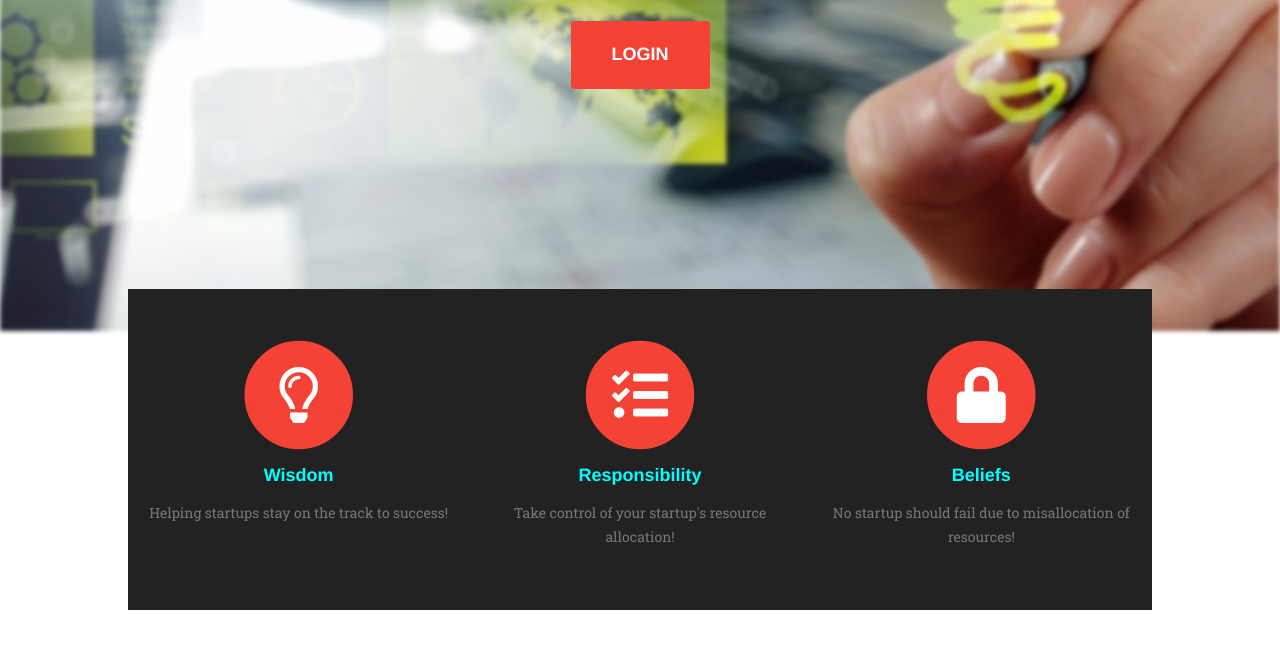
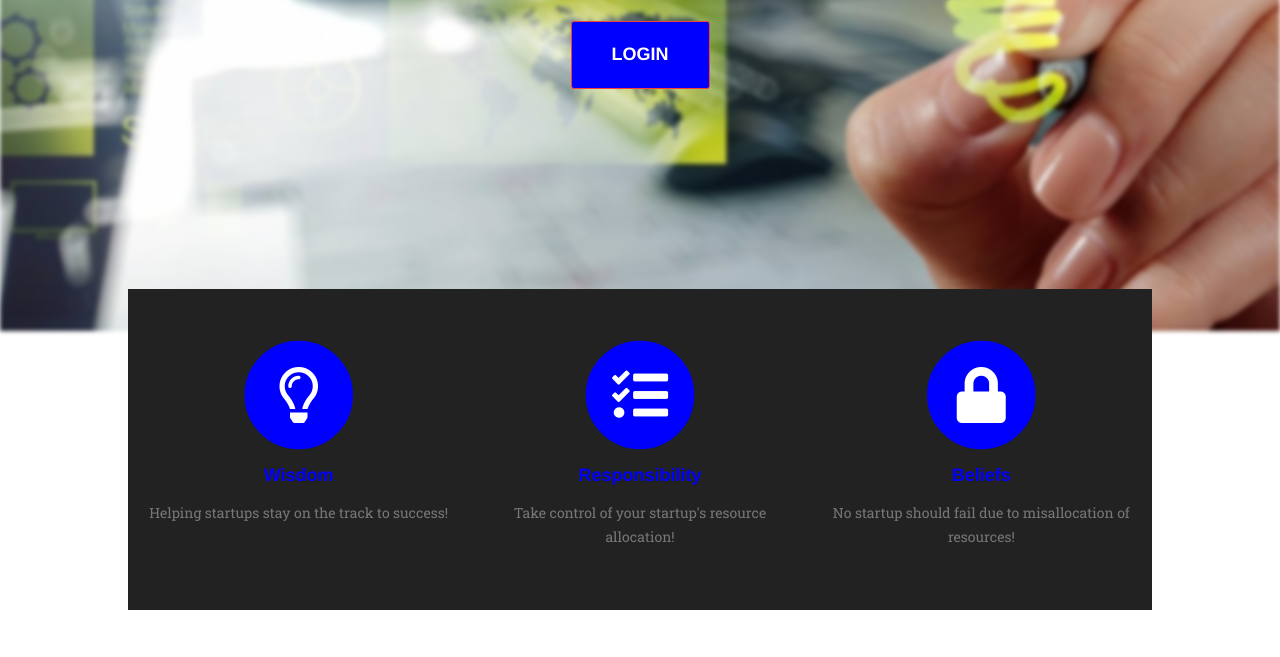
Before and after one commit to mwisnews/VentureHacks-Fintech, a website: page fintech-workshop-Matt/public/index.html in a window 1280 px wide. Shown: the part 469-1126 px from the top of the page. Drawn offline with nearby package versions, Linux system fonts and the light colour scheme; a web font is replaced by a local one.

Commit message:
Color Scheme Changed

```diff
--- a/fintech-workshop-Matt/public/css/main.css
+++ b/fintech-workshop-Matt/public/css/main.css
@@ -25,7 +25,7 @@ header #value-propositions .container {
 
 header .value-prop-heading {
     margin: 15px 0;
-    color: cyan;
+    color: blue;
     text-transform: none;
 }
 
@@ -70,3 +70,10 @@ header .industries-heading {
   border: 1px solid black;
   background: lightgray;
 }
+.fa{
+    color: blue;
+}
+
+#login-button {
+    background-color: blue;
+}
--- a/fintech-workshop-Matt/public/index.html
+++ b/fintech-workshop-Matt/public/index.html
@@ -97,7 +97,7 @@
                 <div class="col-md-4">
                         <span class="fa-stack fa-4x">
                             <i class="fa fa-circle fa-stack-2x text-primary"></i>
-                            <i class="fa fa-lock fa-stack-1x fa-inverse"></i>
+                            <i class="fas fa-lock fa-stack-1x fa-inverse"></i>
                         </span>
 
                     <h4 class="value-prop-heading">Beliefs</h4>
```
